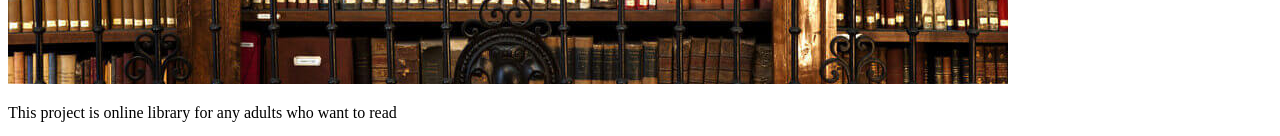
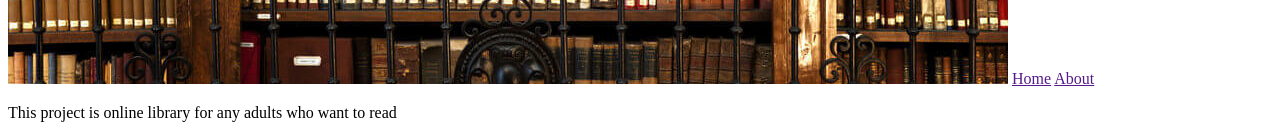
Before and after one commit to leulkashay/library, a plain HTML site: page index.html in a window 1280 px wide. Shown: the part 661-797 px from the top of the page. Drawn offline with Linux system fonts and the light colour scheme.

Commit message:
landing page

```diff
--- a/index.html
+++ b/index.html
@@ -7,6 +7,8 @@
   <body>
     <h1>My library management</h1>
     <img src="library-books-wallpaper.jpg">
+    <a href="">Home</a>
+    <a href="">About</a>
     <p> This project is online library for any adults who want to read</p>
   </body>
 </html>
```
